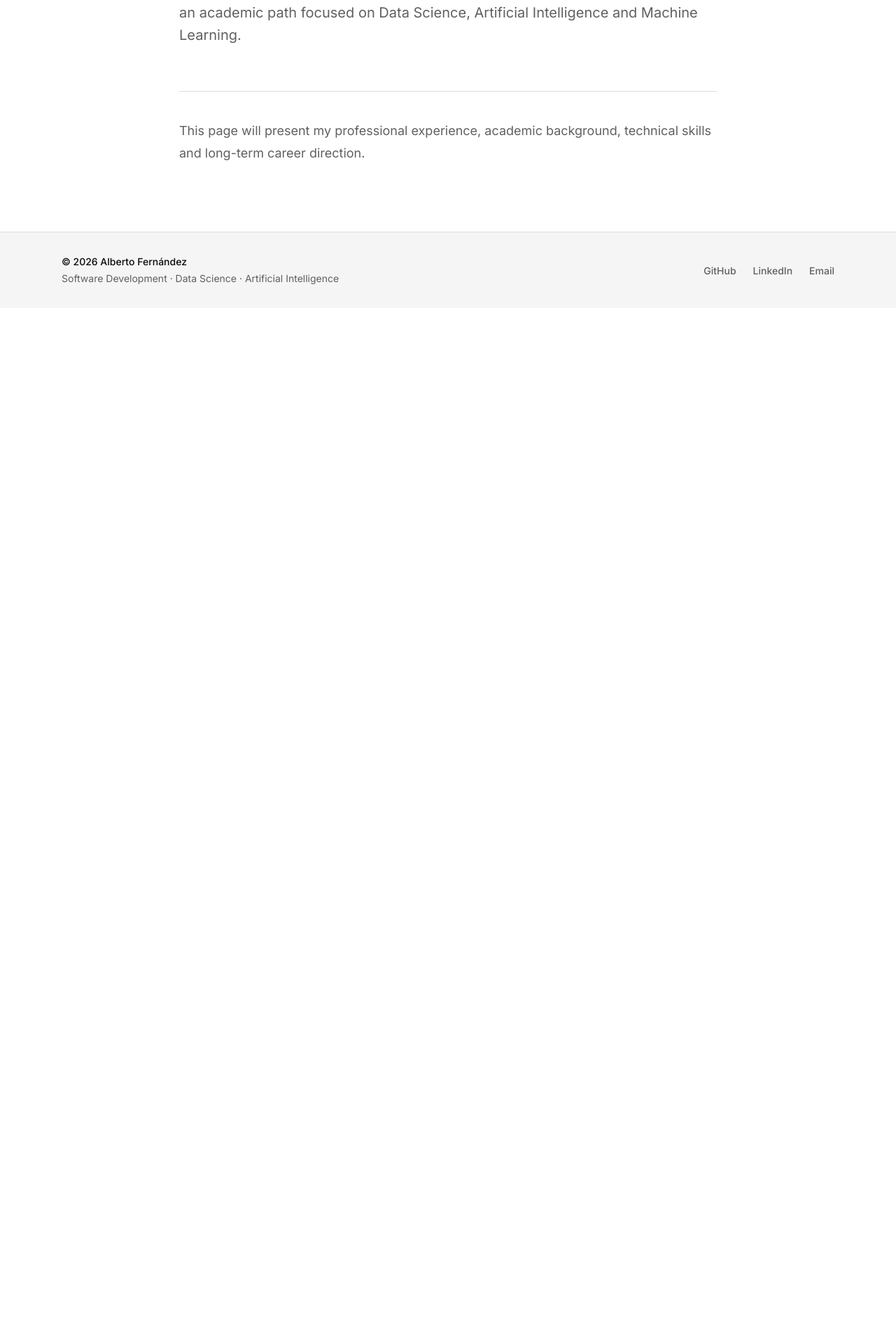
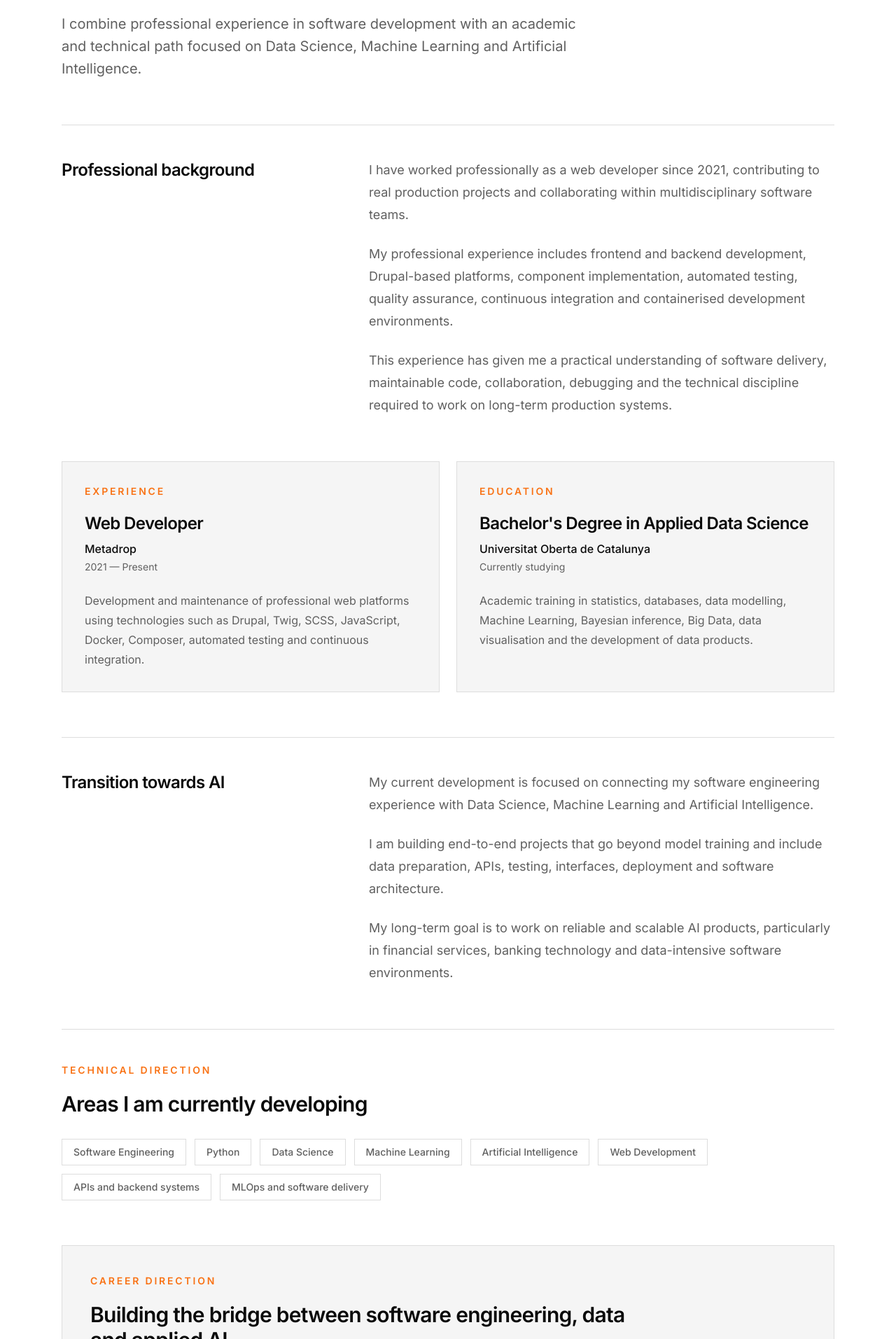
Before and after one commit to alfergal/alberto-fernandez-portfolio, a Next.js app: page /about in a window 1280 px wide. Shown: the part 367-2280 px from the top of the page at 70% size. Before the commit the page ends 807 px from the top, so only its background shows below. Built offline with nearby package versions, Linux system fonts and the light colour scheme.

Commit message:
Build professional About page

```diff
--- a/src/app/about/page.tsx
+++ b/src/app/about/page.tsx
@@ -7,19 +7,161 @@ export const metadata: Metadata = {
     "Professional background, experience, education and career direction of Alberto Fernández.",
 };
 
+const technicalAreas = [
+  "Software Engineering",
+  "Python",
+  "Data Science",
+  "Machine Learning",
+  "Artificial Intelligence",
+  "Web Development",
+  "APIs and backend systems",
+  "MLOps and software delivery",
+];
+
 export default function AboutPage() {
   return (
-    <div className="mx-auto max-w-6xl px-6 py-20 sm:py-24">
+    <div className="mx-auto w-full max-w-6xl px-6 py-20 sm:py-24">
       <PageIntro
         eyebrow="About me"
-        title="Developer transitioning into Data Science and AI"
-        description="I am a software developer with professional experience in web development and an academic path focused on Data Science, Artificial Intelligence and Machine Learning."
+        title="Software developer building towards Data Science and AI Engineering"
+        description="I combine professional experience in software development with an academic and technical path focused on Data Science, Machine Learning and Artificial Intelligence."
       />
 
-      <section className="mt-16 border-t border-border pt-10">
-        <p className="max-w-3xl text-lg leading-8 text-muted">
-          This page will present my professional experience, academic background,
-          technical skills and long-term career direction.
+      <section className="mt-16 grid gap-10 border-t border-border pt-12 lg:grid-cols-[0.75fr_1.25fr]">
+        <h2 className="text-2xl font-semibold tracking-tight">
+          Professional background
+        </h2>
+
+        <div className="space-y-6 text-lg leading-8 text-muted">
+          <p>
+            I have worked professionally as a web developer since 2021,
+            contributing to real production projects and collaborating within
+            multidisciplinary software teams.
+          </p>
+
+          <p>
+            My professional experience includes frontend and backend
+            development, Drupal-based platforms, component implementation,
+            automated testing, quality assurance, continuous integration and
+            containerised development environments.
+          </p>
+
+          <p>
+            This experience has given me a practical understanding of software
+            delivery, maintainable code, collaboration, debugging and the
+            technical discipline required to work on long-term production
+            systems.
+          </p>
+        </div>
+      </section>
+
+      <section className="mt-16 grid gap-6 md:grid-cols-2">
+        <article className="border border-border bg-surface p-8">
+          <p className="text-sm font-semibold uppercase tracking-[0.2em] text-accent">
+            Experience
+          </p>
+
+          <h2 className="mt-5 text-2xl font-semibold tracking-tight">
+            Web Developer
+          </h2>
+
+          <p className="mt-2 font-medium text-foreground">Metadrop</p>
+
+          <p className="mt-1 text-sm text-muted">2021 — Present</p>
+
+          <p className="mt-6 leading-7 text-muted">
+            Development and maintenance of professional web platforms using
+            technologies such as Drupal, Twig, SCSS, JavaScript, Docker,
+            Composer, automated testing and continuous integration.
+          </p>
+        </article>
+
+        <article className="border border-border bg-surface p-8">
+          <p className="text-sm font-semibold uppercase tracking-[0.2em] text-accent">
+            Education
+          </p>
+
+          <h2 className="mt-5 text-2xl font-semibold tracking-tight">
+            Bachelor&apos;s Degree in Applied Data Science
+          </h2>
+
+          <p className="mt-2 font-medium text-foreground">
+            Universitat Oberta de Catalunya
+          </p>
+
+          <p className="mt-1 text-sm text-muted">Currently studying</p>
+
+          <p className="mt-6 leading-7 text-muted">
+            Academic training in statistics, databases, data modelling,
+            Machine Learning, Bayesian inference, Big Data, data
+            visualisation and the development of data products.
+          </p>
+        </article>
+      </section>
+
+      <section className="mt-16 grid gap-10 border-t border-border pt-12 lg:grid-cols-[0.75fr_1.25fr]">
+        <h2 className="text-2xl font-semibold tracking-tight">
+          Transition towards AI
+        </h2>
+
+        <div className="space-y-6 text-lg leading-8 text-muted">
+          <p>
+            My current development is focused on connecting my software
+            engineering experience with Data Science, Machine Learning and
+            Artificial Intelligence.
+          </p>
+
+          <p>
+            I am building end-to-end projects that go beyond model training and
+            include data preparation, APIs, testing, interfaces, deployment and
+            software architecture.
+          </p>
+
+          <p>
+            My long-term goal is to work on reliable and scalable AI products,
+            particularly in financial services, banking technology and
+            data-intensive software environments.
+          </p>
+        </div>
+      </section>
+
+      <section className="mt-16 border-t border-border pt-12">
+        <div className="max-w-3xl">
+          <p className="text-sm font-semibold uppercase tracking-[0.2em] text-accent">
+            Technical direction
+          </p>
+
+          <h2 className="mt-5 text-3xl font-semibold tracking-tight">
+            Areas I am currently developing
+          </h2>
+        </div>
+
+        <ul className="mt-8 flex flex-wrap gap-3">
+          {technicalAreas.map((area) => (
+            <li
+              key={area}
+              className="border border-border bg-background px-4 py-2 text-sm font-medium text-muted transition-colors hover:border-accent hover:text-accent"
+            >
+              {area}
+            </li>
+          ))}
+        </ul>
+      </section>
+
+      <section className="mt-16 border border-border bg-surface p-8 sm:p-10">
+        <p className="text-sm font-semibold uppercase tracking-[0.2em] text-accent">
+          Career direction
+        </p>
+
+        <h2 className="mt-5 max-w-3xl text-3xl font-semibold tracking-tight">
+          Building the bridge between software engineering, data and applied AI
+        </h2>
+
+        <p className="mt-6 max-w-3xl text-lg leading-8 text-muted">
+          I am preparing for professional opportunities in AI Engineering,
+          Machine Learning Engineering and Data Science, with a particular
+          interest in BBVA, Santander and other technology-driven financial
+          organisations.
         </p>
       </section>
     </div>
```
